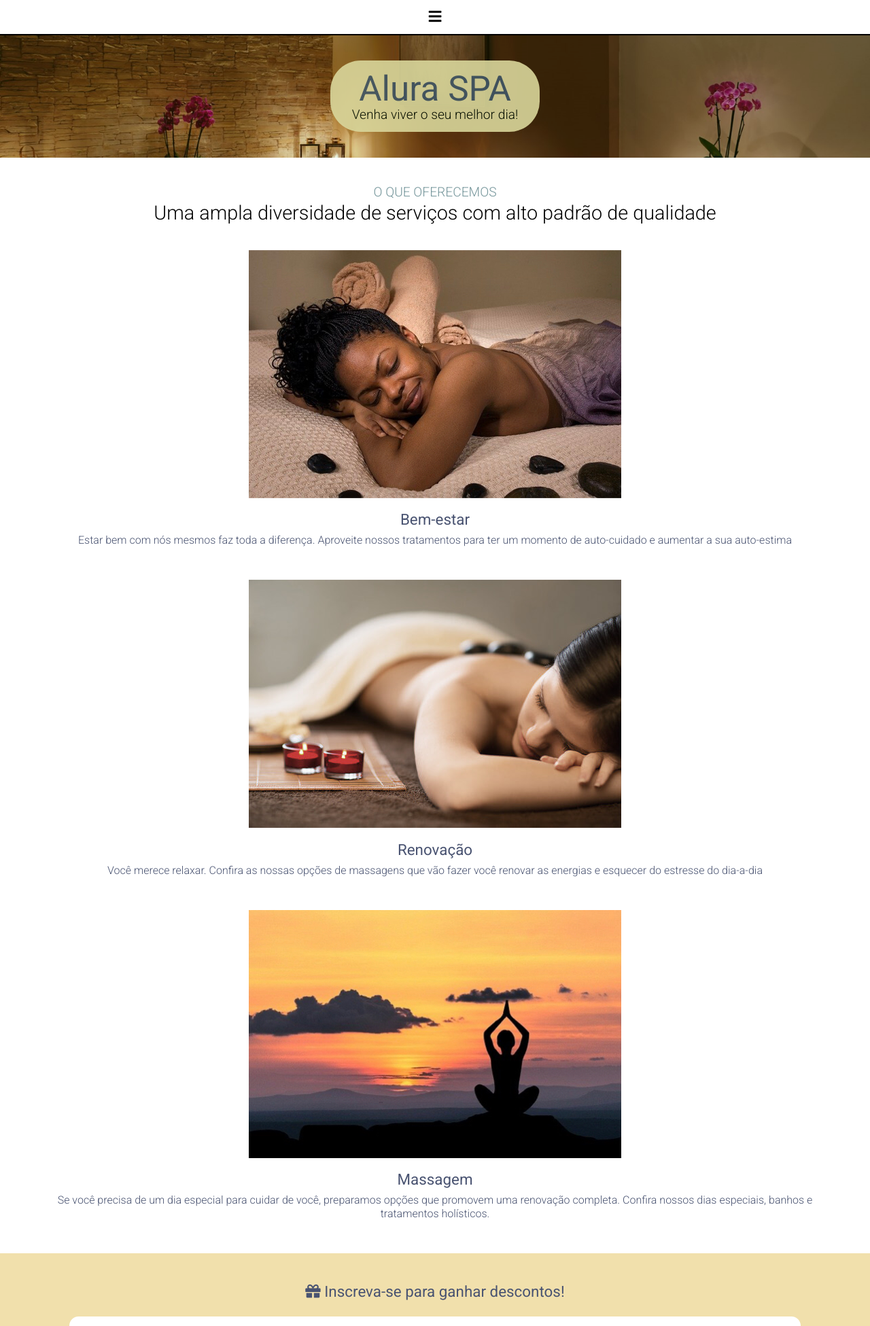
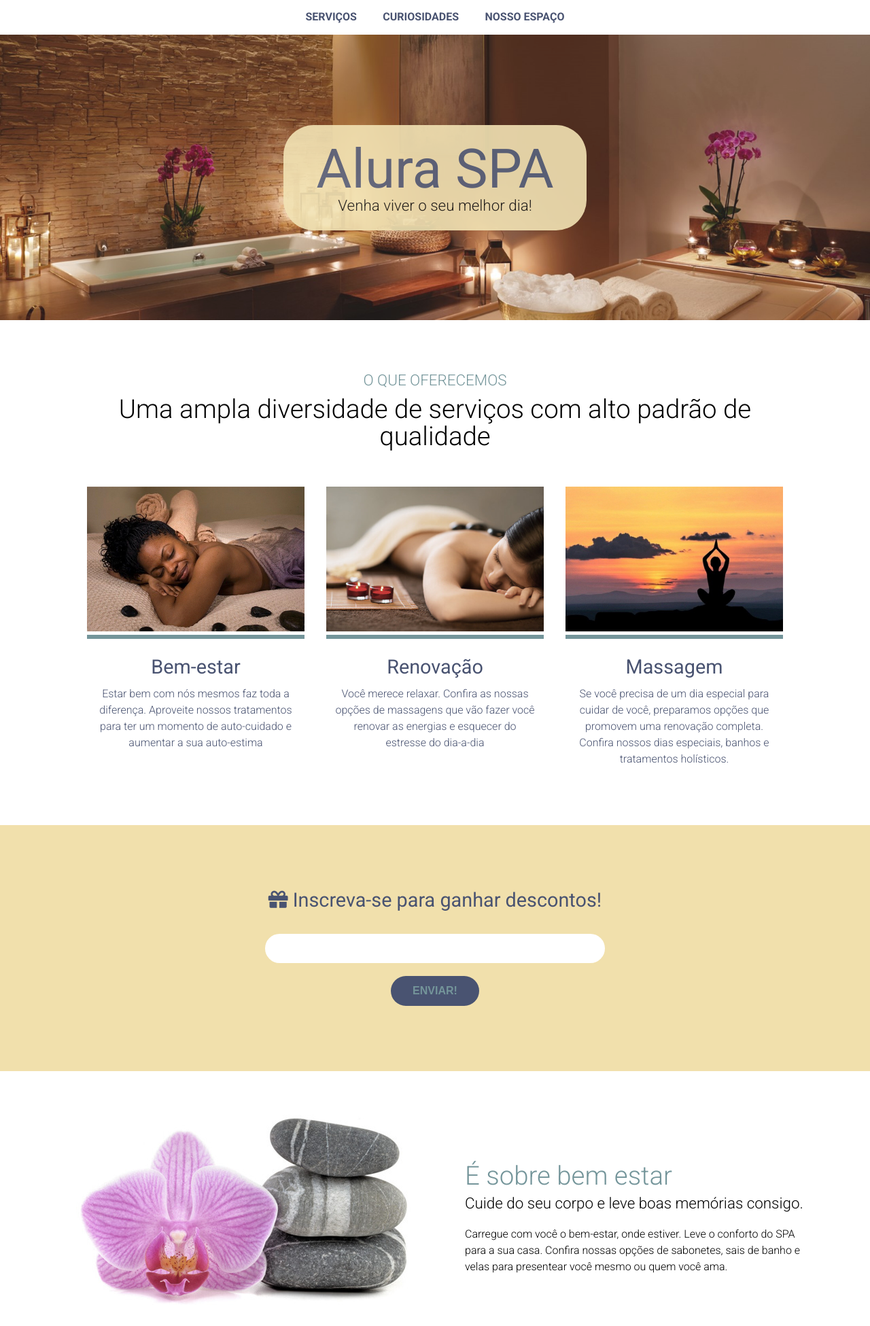
Before and after one commit to maxsueldev/AluraSPA, a plain HTML site: page index.html in a window 1280 px wide. Shown: the top 1951 px of the page at 68% size. Drawn offline with nearby package versions, Linux system fonts and the light colour scheme.

Commit message:
mobile first

```diff
--- a/css/style.css
+++ b/css/style.css
@@ -227,7 +227,7 @@ footer a {
 }
 
 /* Media Queries */
-@media only screen and (min-width: 768px) and (max-width: 990px) { /* Tablet */
+@media only screen and (min-width: 768px) { /* Tablet */
     h1 {
         font-size: 4rem;
     }
@@ -280,7 +280,7 @@ footer a {
     }
 
     .banner {
-        background: url(../img/banner.jpeg) 27% center no-repeat;
+        background-position: 27%;
         background-size: cover;
         min-height: 350px;
     }
@@ -386,7 +386,78 @@ footer a {
 }
 
 @media only screen and (min-width: 991px) { /* desktop */
-    header {
-        background-color: green;
+    h1 {
+        font-size: 5rem;
+    }
+
+    h2 {
+        font-size: 2.4rem;
+    }
+
+    h3 {
+        font-size: 1.8rem;
+    }
+
+    .banner {
+        min-height: 420px;
+        background-position: bottom;
+    }
+
+    .container-banner {
+        padding: 1.6rem 3rem;
+    }
+
+    .container-banner h1 {
+        margin-bottom: .1rem;
+    }
+
+    .servicos {
+        padding: 4.8rem 8rem;
+    }
+
+    .cards {
+        gap: 2rem;
+    }
+
+    .card .infos-container {
+        padding: .5rem .8rem;
+    }
+
+    .cards .card p {
+        line-height: 1.5rem;
+    }
+
+    .cupom {
+        padding: 6rem 4rem;
+    }
+
+    form input {
+        width: 40%;
+    }
+
+    form button {
+        font-size: 1rem;
+        padding: .8rem 2rem;
+    }
+
+    .bem-estar {
+        gap: 2rem;
+        padding: 4rem 6rem;
+    }
+
+    .bem-estar .texto-container {
+        text-align: left;
+    }
+
+    .bem-estar .texto-container h4 {
+        line-height: 1.8rem;
+    }
+
+    .bem-estar .texto-container p {
+        line-height: 1.5rem;
+    }
+
+    footer p {
+        font-size: 1rem;
     }
 }
```
